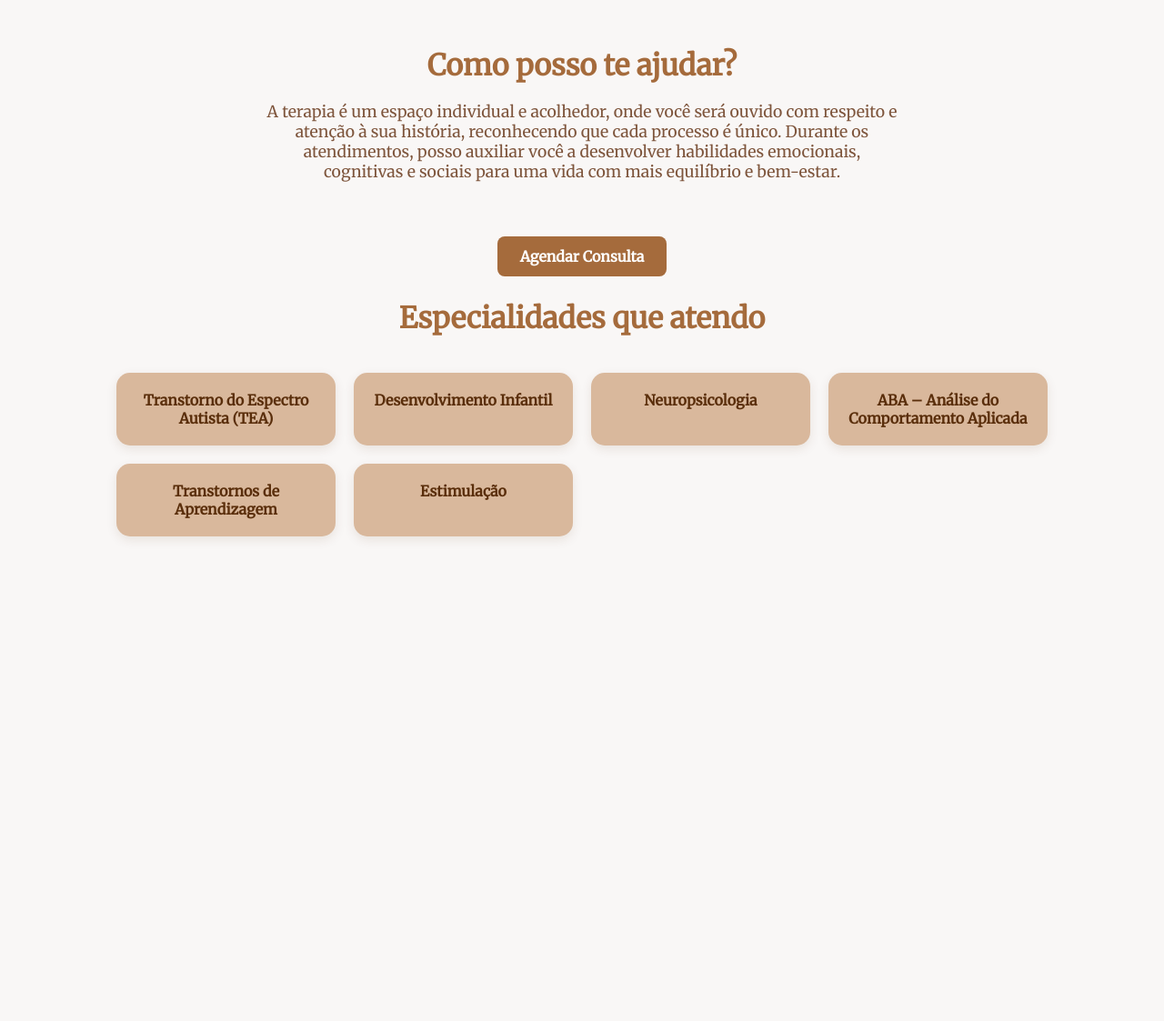
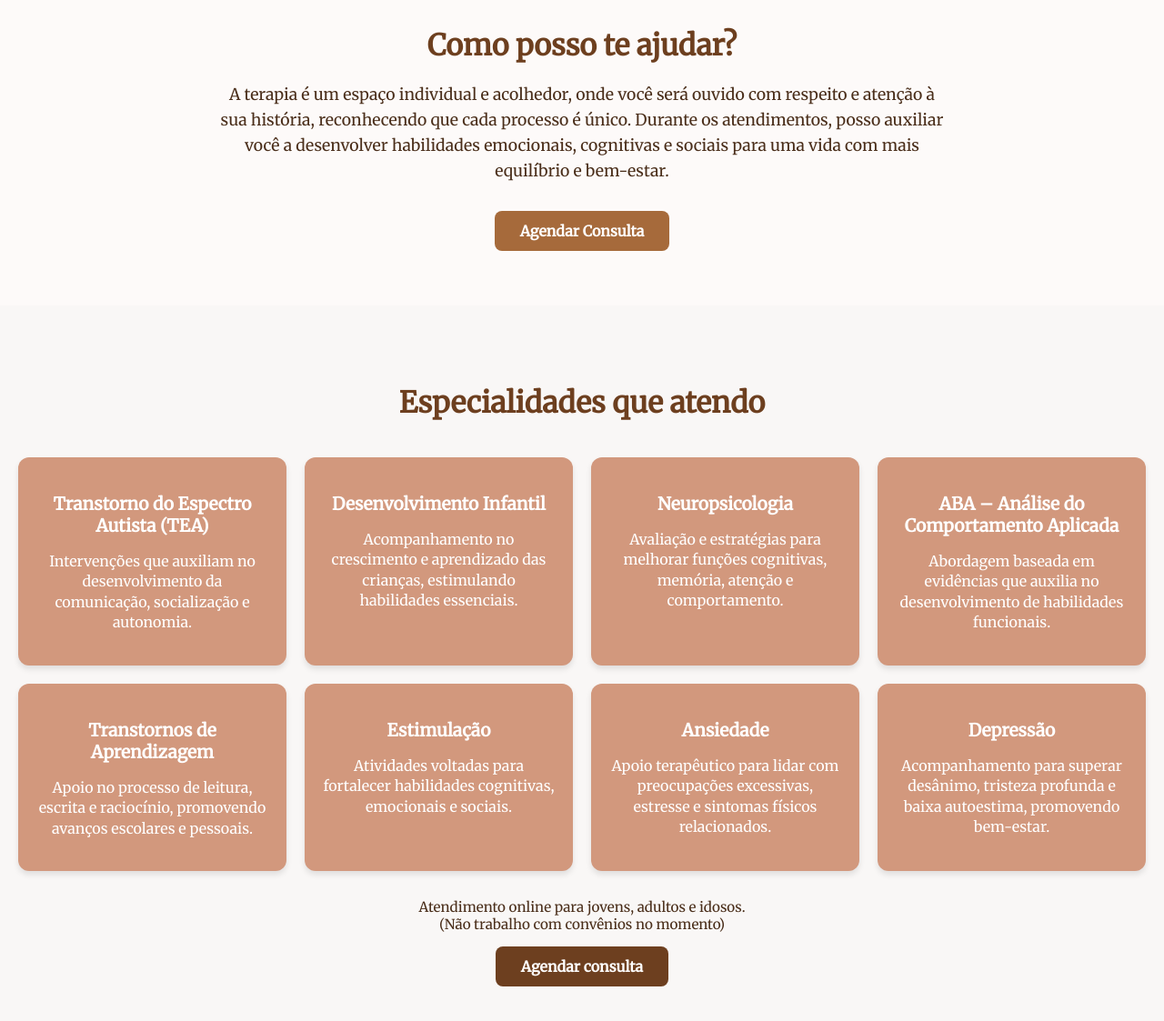
Before and after one commit to davidss93/landing-psicologia, a plain HTML site: page index.html in a window 1280 px wide. Shown: the part 1308-2431 px from the top of the page at 91% size. Before the commit the page ends 2018 px from the top, so only its background shows below. Drawn offline with Linux system fonts and the light colour scheme.

Commit message:
2 cards-ansiedade-depressao add e algumas alterações visuais

```diff
--- a/css/style.css
+++ b/css/style.css
@@ -172,66 +172,118 @@ body {
   }
 }
 
-/* SEÇÃO FINAL - ESPECIALIDADES */
-.specialties-section {
-  background-color: #f9f7f6; /* mesmo tom da primeira seção */
-  padding: 80px 10%;
-  text-align: center;
-  border-top: 2px solid #d9b89c; /* linha decorativa sutil */
+.ajuda {
+  background: #fdfaf9;
+  padding: 60px 20px;
+  display: flex;
+  justify-content: center;
 }
 
-.specialties-container h2 {
+.ajuda .container {
+  max-width: 800px;
+  text-align: center;
+}
+
+.ajuda h2 {
   font-size: 2rem;
-  color: #a56b3c;
+  color: #6d3f1f;
   margin-bottom: 20px;
 }
 
-.intro-text {
+.ajuda p {
   font-size: 1.1rem;
-  color: #7e553c;
-  max-width: 700px;
-  margin: 0 auto 40px;
+  line-height: 1.6;
+  color: #4a2e1a;
+  margin-bottom: 30px;
 }
 
-/* GRID DOS CARDS */
-.specialties-grid {
-  display: grid;
-  grid-template-columns: repeat(4, 1fr);
-  gap: 20px;
-  margin: 40px 0;
+.ajuda .btn {
+  display: inline-block;
+  padding: 12px 28px;
+  background: #a66a3b;
+  color: #fff;
+  font-weight: bold;
+  border-radius: 8px;
+  text-decoration: none;
+  transition: background 0.3s ease;
 }
 
-.specialty-card {
-  background-color: #d9b89c;
-  padding: 20px;
-  border-radius: 15px;
-  font-size: 1rem;
-  color: #5a2e0b;
-  font-weight: bold;
-  box-shadow: 0 4px 12px rgba(90, 46, 11, 0.1);
-  transition: transform 0.3s;
-}
-
-.specialty-card:hover {
-  transform: scale(1.03);
-}
-
-/* Texto final */
-.final-text {
-  font-size: 1rem;
-  color: #7e553c;
-  margin-bottom: 20px;
+.ajuda .btn:hover {
+  background: #8b5630;
 }
 
 /* Responsividade */
-@media (max-width: 992px) {
-  .specialties-grid {
-    grid-template-columns: repeat(2, 1fr);
+@media (max-width: 768px) {
+  .ajuda h2 {
+    font-size: 1.6rem;
+  }
+
+  .ajuda p {
+    font-size: 1rem;
+  }
+
+  .ajuda .btn {
+    width: 100%;
+    max-width: 280px;
   }
 }
 
-@media (max-width: 600px) {
-  .specialties-grid {
-    grid-template-columns: 1fr;
-  }
+
+.especialidades {
+  padding: 60px 20px;
+  text-align: center;
 }
+
+.especialidades h2 {
+  font-size: 2rem;
+  color: #6d3f1f;
+  margin-bottom: 40px;
+}
+
+.especialidades .grid {
+  display: grid;
+  grid-template-columns: repeat(auto-fit, minmax(250px, 1fr));
+  gap: 20px;
+  justify-content: center;
+}
+
+.especialidades .card {
+  background: #d2987d;
+  padding: 20px;
+  border-radius: 12px;
+  box-shadow: 0 4px 6px rgba(0,0,0,0.1);
+  text-align: center;
+  color: #fff;
+}
+
+.especialidades .card h3 {
+  margin-bottom: 10px;
+  font-size: 1.2rem;
+  font-weight: bold;
+}
+
+.especialidades .card p {
+  font-size: 1rem;
+  line-height: 1.4;
+}
+
+.especialidades .atendimento {
+  margin: 30px 0 15px;
+  font-size: 0.95rem;
+  color: #4a2e1a;
+}
+
+.especialidades .btn {
+  display: inline-block;
+  padding: 12px 28px;
+  background: #6d3f1f;
+  color: #fff;
+  font-weight: bold;
+  border-radius: 8px;
+  text-decoration: none;
+  transition: background 0.3s ease;
+}
+
+.especialidades .btn:hover {
+  background: #5b3318;
+}
--- a/index.html
+++ b/index.html
@@ -60,35 +60,60 @@
   </div>
 </section>
 
-<section class="specialties-section">
-  <div class="specialties-container">
-
+<section class="ajuda">
+  <div class="container">
     <h2>Como posso te ajudar?</h2>
-    <p class="intro-text">
-      A terapia é um espaço individual e acolhedor, onde você será ouvido com
-      respeito e atenção à sua história, reconhecendo que cada processo é único.
-      Durante os atendimentos, posso auxiliar você a desenvolver habilidades
+    <p>
+      A terapia é um espaço individual e acolhedor, onde você será ouvido com respeito e atenção à sua história,
+      reconhecendo que cada processo é único. Durante os atendimentos, posso auxiliar você a desenvolver habilidades
       emocionais, cognitivas e sociais para uma vida com mais equilíbrio e bem-estar.
     </p>
-
-    <!-- Botão no topo -->
-    <a href="https://wa.me/5511951674628?text=Ol%C3%A1%21%20Gostaria%20de%20agendar%20uma%20consulta."
-       class="btn-whatsapp" target="_blank">
-       Agendar Consulta
-    </a>
+    <a href="#contato" class="btn">Agendar Consulta</a>
+  </div>
+</section>
 
 
-
-
+    <section class="especialidades">
+  <div class="container">
     <h2>Especialidades que atendo</h2>
-    <div class="specialties-grid">
-      <div class="specialty-card">Transtorno do Espectro Autista (TEA)</div>
-      <div class="specialty-card">Desenvolvimento Infantil</div>
-      <div class="specialty-card">Neuropsicologia</div>
-      <div class="specialty-card">ABA – Análise do Comportamento Aplicada</div>
-      <div class="specialty-card">Transtornos de Aprendizagem</div>
-      <div class="specialty-card">Estimulação
-
-
-</body>
-</html>
+    <div class="grid">
+      <div class="card">
+        <h3>Transtorno do Espectro Autista (TEA)</h3>
+        <p>Intervenções que auxiliam no desenvolvimento da comunicação, socialização e autonomia.</p>
+      </div>
+      <div class="card">
+        <h3>Desenvolvimento Infantil</h3>
+        <p>Acompanhamento no crescimento e aprendizado das crianças, estimulando habilidades essenciais.</p>
+      </div>
+      <div class="card">
+        <h3>Neuropsicologia</h3>
+        <p>Avaliação e estratégias para melhorar funções cognitivas, memória, atenção e comportamento.</p>
+      </div>
+      <div class="card">
+        <h3>ABA – Análise do Comportamento Aplicada</h3>
+        <p>Abordagem baseada em evidências que auxilia no desenvolvimento de habilidades funcionais.</p>
+      </div>
+      <div class="card">
+        <h3>Transtornos de Aprendizagem</h3>
+        <p>Apoio no processo de leitura, escrita e raciocínio, promovendo avanços escolares e pessoais.</p>
+      </div>
+      <div class="card">
+        <h3>Estimulação</h3>
+        <p>Atividades voltadas para fortalecer habilidades cognitivas, emocionais e sociais.</p>
+      </div>
+      <div class="card">
+        <h3>Ansiedade</h3>
+        <p>Apoio terapêutico para lidar com preocupações excessivas, estresse e sintomas físicos relacionados.</p>
+      </div>
+      <div class="card">
+        <h3>Depressão</h3>
+        <p>Acompanhamento para superar desânimo, tristeza profunda e baixa autoestima, promovendo bem-estar.</p>
+      </div>
+    </div>
+    <p class="atendimento">
+      Atendimento online para jovens, adultos e idosos. <br>
+      (Não trabalho com convênios no momento)
+    </p>
+    <a href="#contato" class="btn">Agendar consulta</a>
+  </div>
+</section>
```
